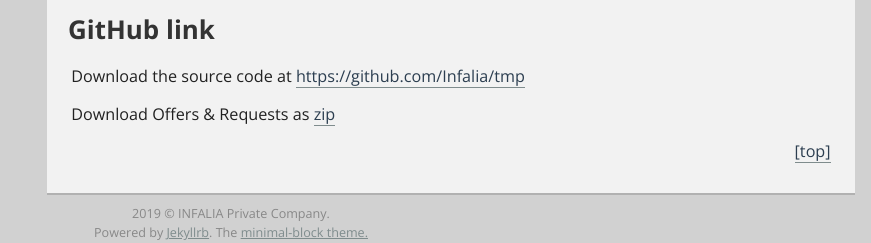
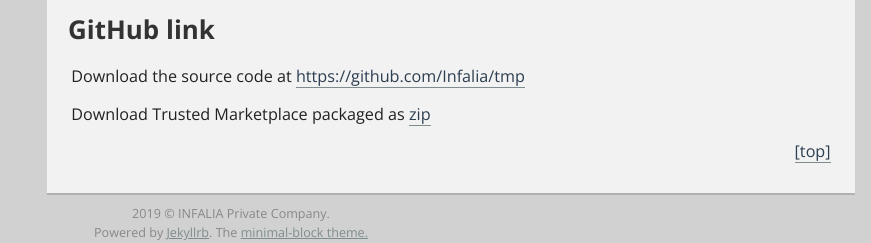
Before and after one commit to Infalia/wegovnow, a Jekyll site: the page built from _posts/2019-03-13-wgn-tmp.md, in a window 1280 px wide and 900 px high, scrolled down 2579 px. Shown: the part 654-897 px from the top of the window, without its empty margins (409-1280 px from the left). Built offline with Jekyll 4.4.1, drawn with Linux system fonts in a browser that asks for light colours.

Commit message:
add some links

```diff
--- a/_posts/2019-03-13-wgn-tmp.md
+++ b/_posts/2019-03-13-wgn-tmp.md
@@ -75,4 +75,4 @@ GitHub link
 ----------------
 Download the source code at [https://github.com/Infalia/tmp](https://github.com/Infalia/tmp)
 
-Download Offers & Requests as [zip](https://github.com/Infalia/tmp/archive/master.zip)
+Download Trusted Marketplace packaged as [zip](https://github.com/Infalia/tmp/archive/master.zip)
```
Also changed, not shown: _posts/2019-03-13-wgn-tmp-reputation.md (+1 -1 lines).
